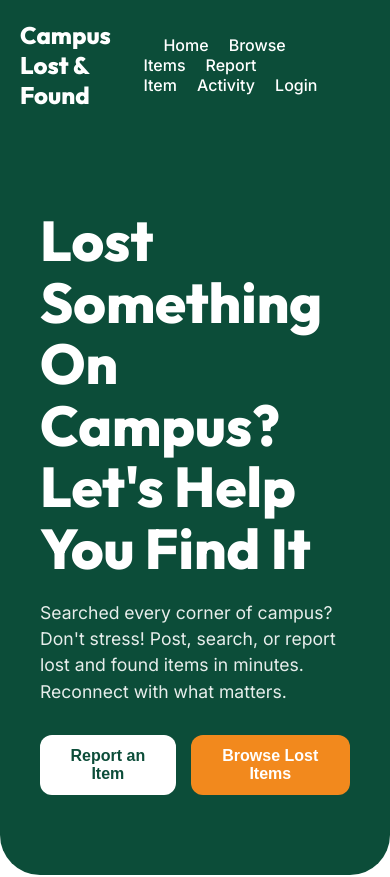
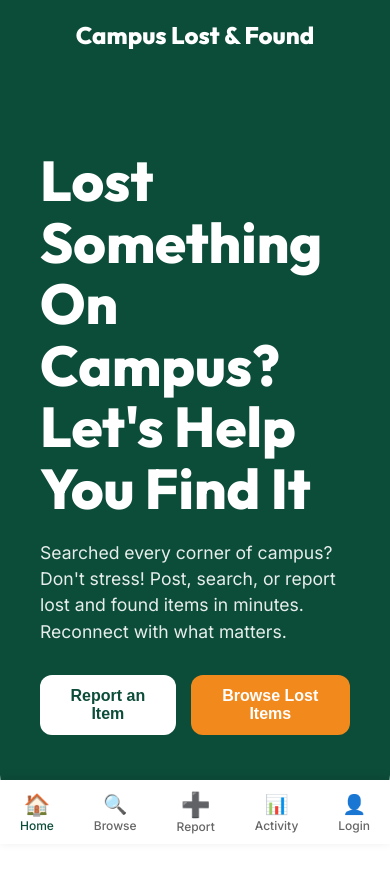
Before and after one commit to mr-jayesh/campus-lost-and-found, a React (Vite) app in the folder frontend/: page / in a window 390 px wide. Shown: the top 877 px of the page. Built offline with nearby package versions, Linux system fonts and the light colour scheme.

Commit message:
feat: add native mobile app view with bottom navigation bar

```diff
--- a/frontend/src/App.jsx
+++ b/frontend/src/App.jsx
@@ -19,14 +19,38 @@ function App() {
         <div className="logo" style={{ fontSize: '1.5rem', fontWeight: '800', fontFamily: 'Outfit' }}>
           Campus Lost & Found
         </div>
-        <nav className="nav-links">
-          <a href="#" onClick={() => setActiveTab('home')}>Home</a>
-          <a href="#" onClick={() => setActiveTab('feed')}>Browse Items</a>
-          <a href="#" onClick={() => setActiveTab('reportSelection')}>Report Item</a>
-          <a href="#" onClick={() => setActiveTab('activity')}>Activity</a>
-          <a href="#" onClick={() => setActiveTab('login')}>Login</a>
+        <nav className="desktop-nav">
+          <a href="#" className={activeTab === 'home' ? 'active' : ''} onClick={() => setActiveTab('home')}>Home</a>
+          <a href="#" className={activeTab === 'feed' ? 'active' : ''} onClick={() => setActiveTab('feed')}>Browse</a>
+          <a href="#" className={activeTab === 'reportSelection' || activeTab === 'reportLost' || activeTab === 'reportFound' ? 'active' : ''} onClick={() => setActiveTab('reportSelection')}>Report</a>
+          <a href="#" className={activeTab === 'activity' ? 'active' : ''} onClick={() => setActiveTab('activity')}>Activity</a>
+          <a href="#" className={activeTab === 'login' || activeTab === 'signup' ? 'active' : ''} onClick={() => setActiveTab('login')}>Login</a>
         </nav>
       </header>
+
+      {/* Mobile Navigation Bottom Bar */}
+      <nav className="mobile-nav">
+        <a href="#" className={activeTab === 'home' ? 'active' : ''} onClick={(e) => { e.preventDefault(); setActiveTab('home'); }}>
+          <span style={{ fontSize: '1.2rem', marginBottom: '2px' }}>🏠</span>
+          <span>Home</span>
+        </a>
+        <a href="#" className={activeTab === 'feed' ? 'active' : ''} onClick={(e) => { e.preventDefault(); setActiveTab('feed'); }}>
+          <span style={{ fontSize: '1.2rem', marginBottom: '2px' }}>🔍</span>
+          <span>Browse</span>
+        </a>
+        <a href="#" className={activeTab === 'reportSelection' || activeTab === 'reportLost' || activeTab === 'reportFound' ? 'active' : ''} onClick={(e) => { e.preventDefault(); setActiveTab('reportSelection'); }}>
+          <span style={{ fontSize: '1.5rem', marginBottom: '0px', color: 'var(--secondary-color)' }}>➕</span>
+          <span>Report</span>
+        </a>
+        <a href="#" className={activeTab === 'activity' ? 'active' : ''} onClick={(e) => { e.preventDefault(); setActiveTab('activity'); }}>
+          <span style={{ fontSize: '1.2rem', marginBottom: '2px' }}>📊</span>
+          <span>Activity</span>
+        </a>
+        <a href="#" className={activeTab === 'login' || activeTab === 'signup' ? 'active' : ''} onClick={(e) => { e.preventDefault(); setActiveTab('login'); }}>
+          <span style={{ fontSize: '1.2rem', marginBottom: '2px' }}>👤</span>
+          <span>Login</span>
+        </a>
+      </nav>
 
       {activeTab === 'home' && (
         <>
--- a/frontend/src/index.css
+++ b/frontend/src/index.css
@@ -182,3 +182,74 @@ header {
   text-align: center;
   margin-bottom: 20px;
 }
+
+/* Mobile App View Responsiveness */
+.mobile-nav {
+  display: none;
+}
+
+.desktop-nav {
+  display: flex;
+}
+
+.desktop-nav a {
+  color: white;
+  text-decoration: none;
+  margin-left: 20px;
+  font-weight: 500;
+  padding: 5px 10px;
+  border-radius: 8px;
+  transition: background-color 0.3s;
+}
+
+.desktop-nav a:hover, .desktop-nav a.active {
+  background-color: rgba(255, 255, 255, 0.2);
+}
+
+@media (max-width: 768px) {
+  .desktop-nav {
+    display: none;
+  }
+
+  .mobile-nav {
+    display: flex;
+    justify-content: space-around;
+    align-items: center;
+    position: fixed;
+    bottom: 0;
+    left: 0;
+    right: 0;
+    background-color: #ffffff;
+    box-shadow: 0 -2px 10px rgba(0,0,0,0.1);
+    z-index: 1000;
+    padding: 10px 0;
+    padding-bottom: calc(10px + env(safe-area-inset-bottom));
+  }
+
+  .mobile-nav a {
+    display: flex;
+    flex-direction: column;
+    align-items: center;
+    text-decoration: none;
+    color: var(--text-light);
+    font-size: 0.75rem;
+    font-weight: 500;
+    transition: color 0.3s;
+  }
+
+  .mobile-nav a.active {
+    color: var(--primary-color);
+  }
+
+  .mobile-nav a.active span:first-child {
+    transform: scale(1.1);
+  }
+
+  body {
+    padding-bottom: 80px; /* Space for the bottom nav */
+  }
+
+  header {
+    justify-content: center; /* Center logo on mobile */
+  }
+}
```
